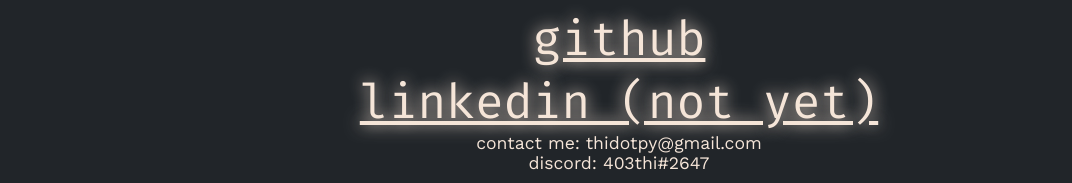
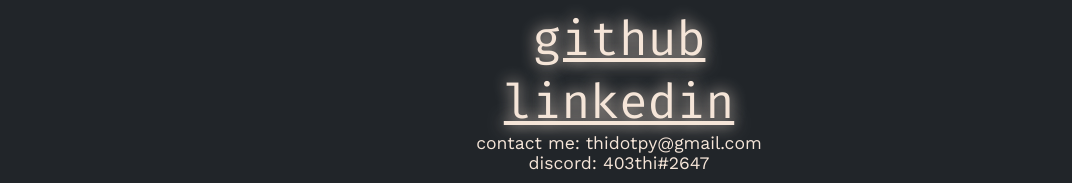
Before and after one commit to 403thi/portfolio, a React (Vite) app: page / in a window 1280 px wide. Shown: the part 3470-3653 px from the top of the page, without its empty margins (21-1093 px from the left). Built offline with nearby package versions, Linux system fonts and the light colour scheme; a web font is replaced by a local one.

Commit message:
feat: linkedin url

```diff
--- a/src/components/Footer/index.tsx
+++ b/src/components/Footer/index.tsx
@@ -17,8 +17,8 @@ function Footer() {
                     </Link>
                 </Title>
                 <Title size="extra-small" monospace>
-                    <Link href="https://github.com/403thi" target="_blank">
-                        linkedin  (not yet)
+                    <Link href="https://www.linkedin.com/in/thiago-ferreira-da-silva-881364263/" target="_blank">
+                        linkedin
                     </Link>
                 </Title>
                 <Text>
```
